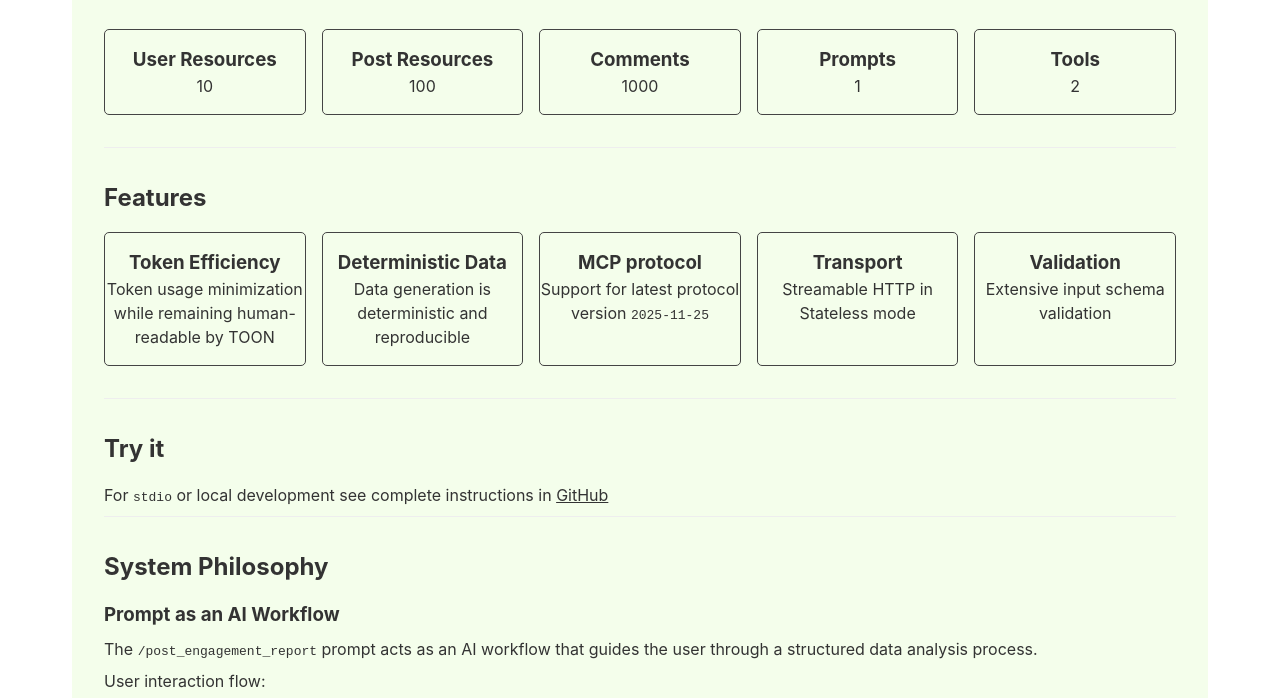
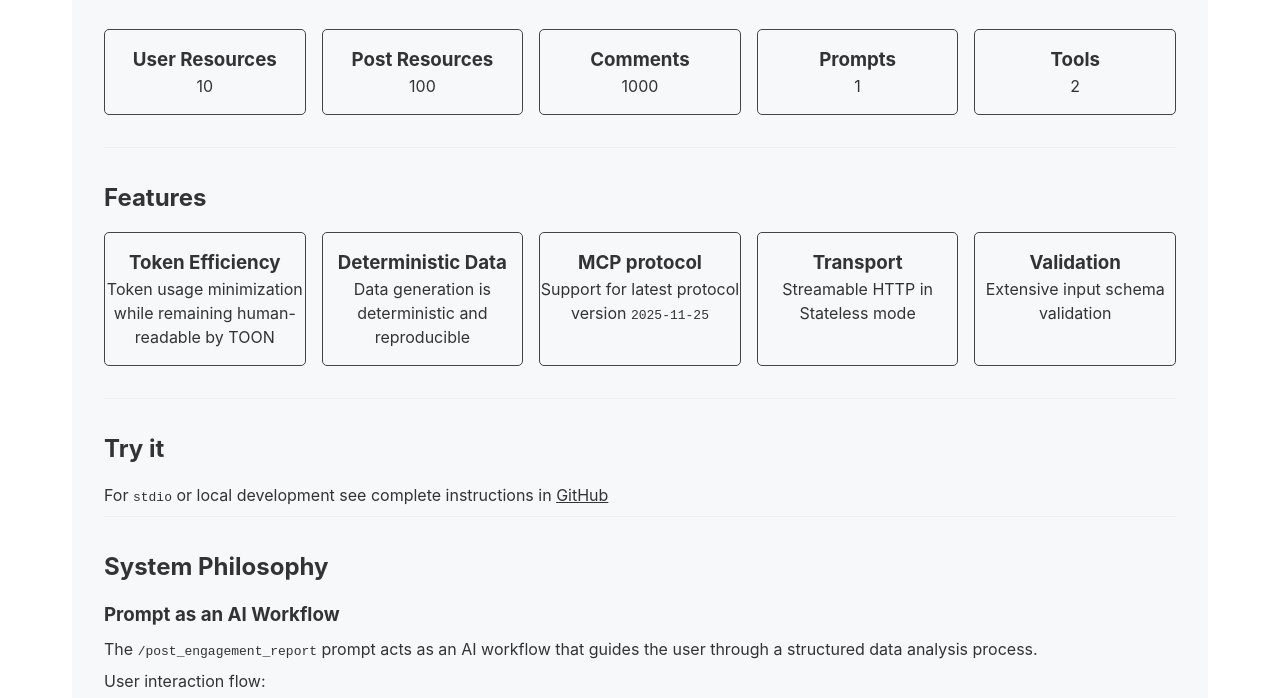
Before and after one commit to AntMarras/mcpmocker, a website: page index.html in a window 1280 px wide. Shown: the part 189-887 px from the top of the page. Drawn offline with Linux system fonts and the light colour scheme.

Commit message:
fix: backgound color

```diff
--- a/public/style.css
+++ b/public/style.css
@@ -40,7 +40,7 @@ a {
   margin: 1rem auto;
   padding: 2rem;
   border-radius: 5px;
-  background-color: rgb(244, 254, 235);
+  background-color: #f6f8fa;
 }
 
 .header {
```
